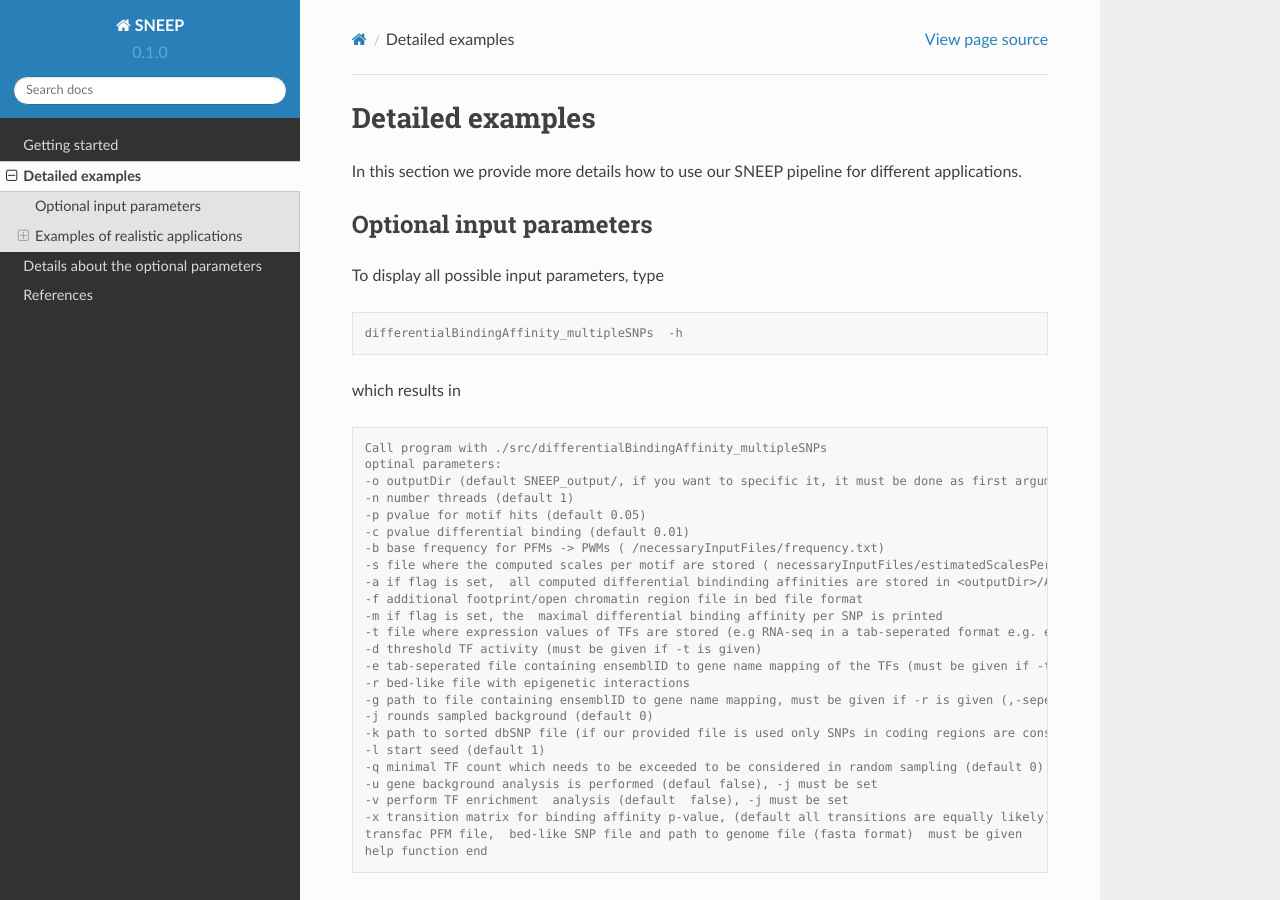
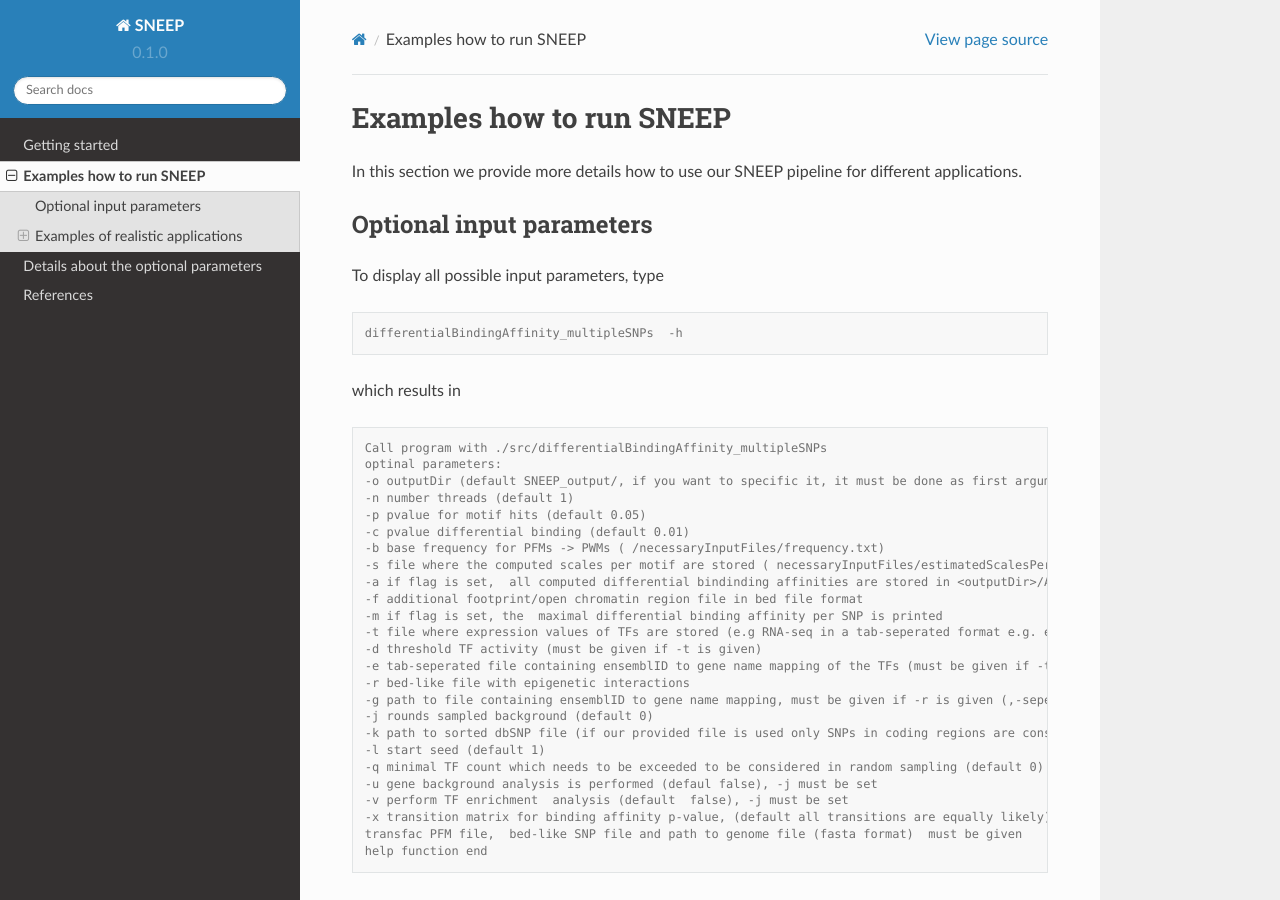
Before and after one commit to SchulzLab/SNEEP, a Sphinx documentation site: the page built from docs/examples.rst, in a window 1280 px wide and 900 px high. Built offline with Sphinx 7.4.7 and the Read the Docs theme 2.0.0, drawn with Linux system fonts in a browser that asks for light colours; pages that are not in the unit, such as notebooks, are missing from menus.

Commit message:
Update examples.rst

```diff
--- a/docs/examples.rst
+++ b/docs/examples.rst
@@ -1,5 +1,5 @@
 =====================
-Detailed examples
+Examples how to run SNEEP
 =====================
 
 In this section we provide more details how to use our SNEEP pipeline for different applications.
```
